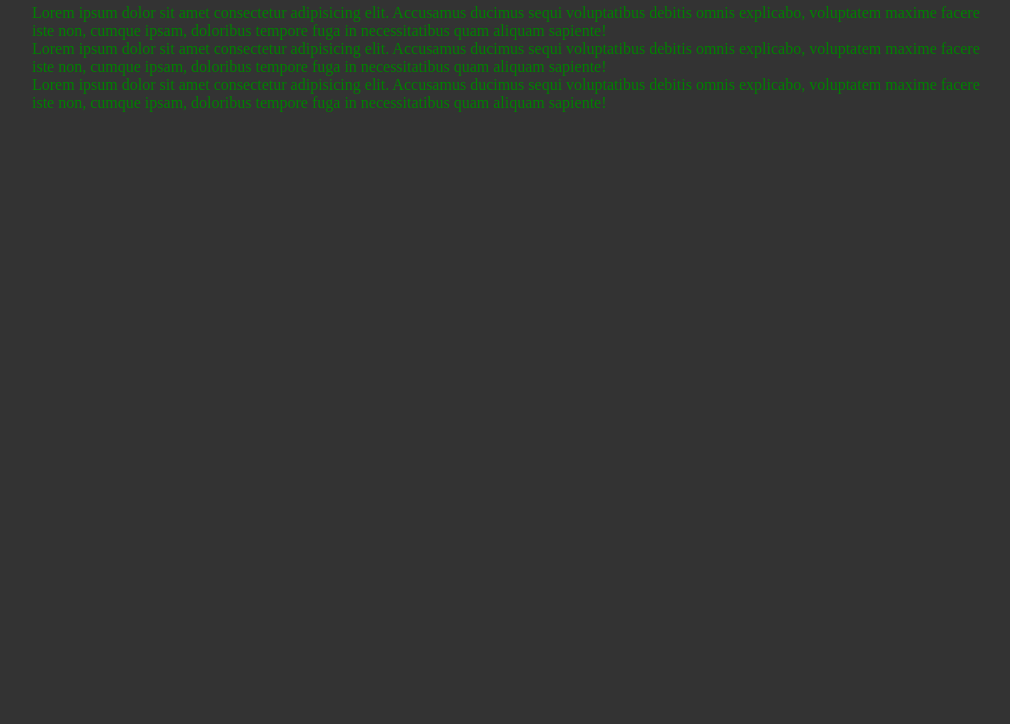
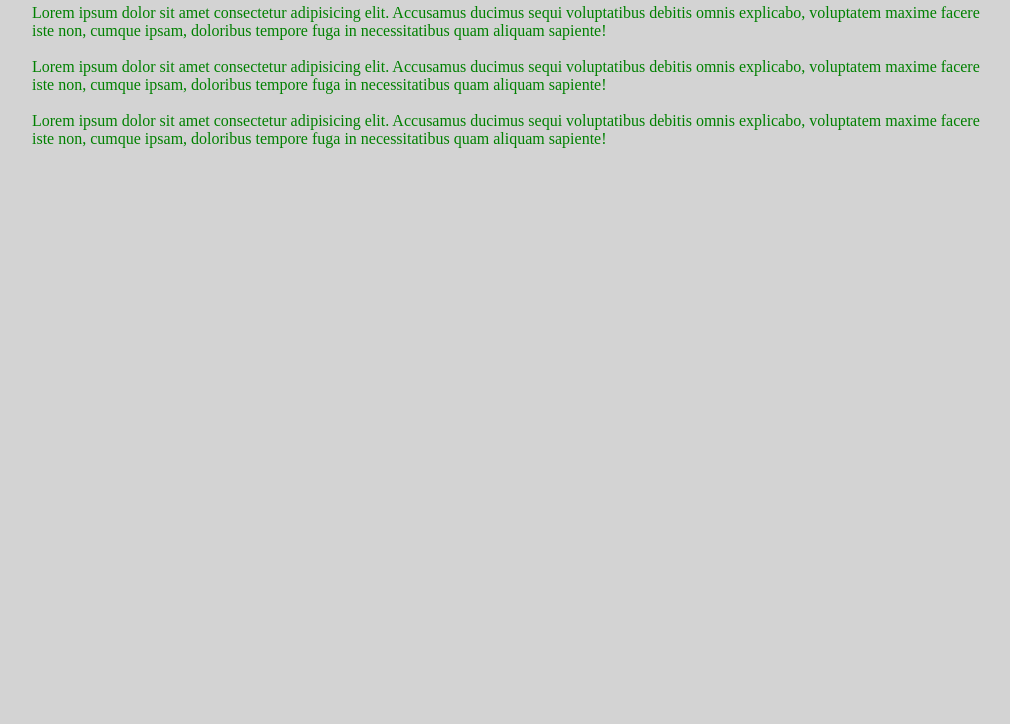
Before and after one commit to bdnaima/myfirstrepo, a plain HTML site: page index.html in a window 1280 px wide. Shown: the part 76-800 px from the top of the page, without its empty margins (128-1138 px from the left). Drawn offline with Linux system fonts and the light colour scheme; files that its build step writes are made by us from their sources.

Commit message:
Changed name on link to stylesheet. Changed background color to light gray.

```diff
--- a/index.html
+++ b/index.html
@@ -6,7 +6,7 @@
     <meta name="viewport" content="width=device-width, initial-scale=1.0">
     <meta http-equiv="X-UA-Compatible" content="ie=edge">
     <title>Git - Version</title>
-    <link rel="stylesheet" href="assets/css/styles.css">
+    <link rel="stylesheet" href="styles.css">
 </head>
 
 <body>
@@ -17,12 +17,12 @@
             Lorem ipsum dolor sit amet consectetur adipisicing elit. Accusamus ducimus sequi voluptatibus debitis omnis
             explicabo, voluptatem maxime facere iste non, cumque ipsam, doloribus tempore fuga in necessitatibus quam
             aliquam sapiente!
-    </p>
+        </p><br>
         <p>Lorem ipsum dolor sit amet consectetur adipisicing elit. Accusamus ducimus sequi voluptatibus debitis omnis
             explicabo, voluptatem maxime facere iste non, cumque ipsam, doloribus tempore fuga in necessitatibus quam
-        aliquam sapiente!</p>
+            aliquam sapiente!</p><br>
         <p>Lorem ipsum dolor sit amet consectetur adipisicing elit. Accusamus ducimus sequi voluptatibus debitis omnis
             explicabo, voluptatem maxime facere iste non, cumque ipsam, doloribus tempore fuga in necessitatibus quam
-        aliquam sapiente!</p>
+            aliquam sapiente!</p><br>
     </main>
 </body>
--- a/styles.css
+++ b/styles.css
@@ -5,7 +5,7 @@
 }
 
 body {
-    background-color: #333;
+    background-color: lightgray;
     color: green;
     padding: 1em 2em
 }
```
Lines whose indentation alone changed are shown as unchanged.
